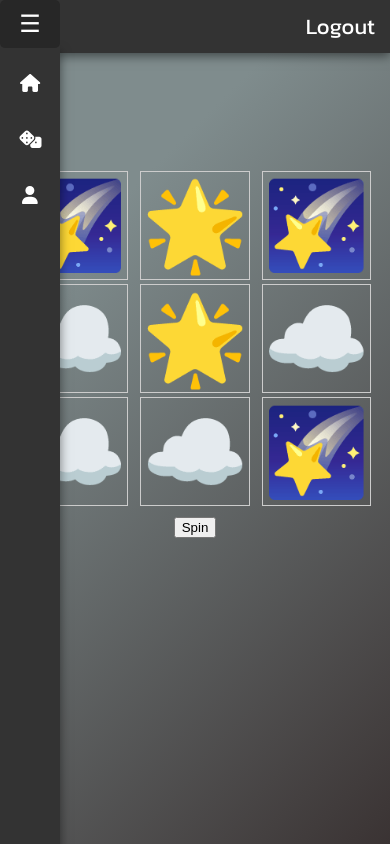
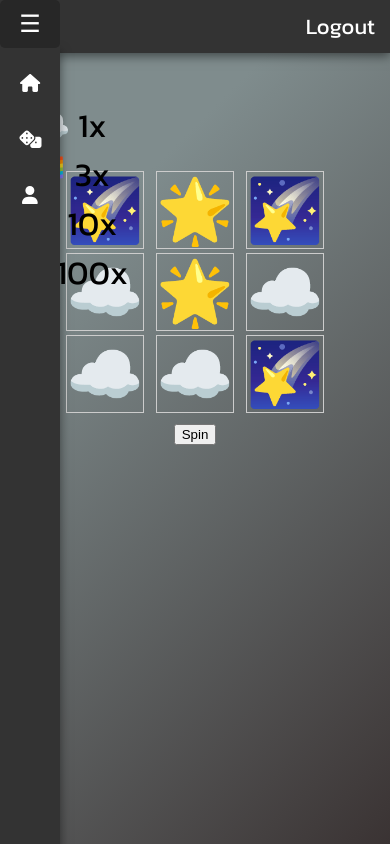
Before and after one commit to Deniz-Misirlioglu/high-roller-heaven, a React (Create React App) app in the folder highrollerheaven/: page /slot in a window 390 px wide. Built offline with nearby package versions, Linux system fonts and the light colour scheme.

Commit message:
payout table commit

```diff
--- a/highrollerheaven/src/Components/NavBarComponent/Navbar.css
+++ b/highrollerheaven/src/Components/NavBarComponent/Navbar.css
@@ -75,12 +75,12 @@ html {
   margin: 0px;
   border-radius: 5px;
   transition: background-color 0.3s;
-  position: absolute;
+  position: fixed; /* Changed from absolute to fixed */
   left: 0;
   top: 0px;
   box-sizing: border-box;
   width: 60px;
-  z-index: 3;
+  z-index: 3; /* Ensure the z-index is higher than the content but lower or equal to the navbar */
 }
 
 .hamburger-btn:hover {
--- a/highrollerheaven/src/Components/SlotComponent/Slot.css
+++ b/highrollerheaven/src/Components/SlotComponent/Slot.css
@@ -4,7 +4,7 @@
   justify-content: center;
   align-items: center;
   text-align: center;
-  padding-top: 20vh; /* Adjust this value to match the height of your .top-navbar */
+  padding-top: 20vh;
   z-index: 0;
 }
 
@@ -15,7 +15,7 @@
 }
 
 .reel {
-  margin: 0 4px; /* Adjust margin as needed */
+  margin: 0 4px;
 }
 
 .symbol {
@@ -26,16 +26,14 @@
   box-sizing: border-box;
 }
 
-/* Responsive sizing for symbols */
 .symbol {
-  width: 20vmin; /* Use vmin for responsive size based on viewport */
-  height: 20vmin; /* Adjust the size by changing the value */
-  font-size: 16vmin; /* Adjust font size to fit symbols in the box */
+  width: 20vmin;
+  height: 20vmin;
+  font-size: 16vmin;
 }
 
-/* Style for horizontal winning symbols */
 .horizontal-win {
-  background-color: #4caf50; /* Or any other highlight color */
+  background-color: #4caf50;
   animation: blinker 1s linear infinite;
 }
 
@@ -45,27 +43,45 @@
   }
 }
 
-/* If you still need to fine-tune the vertical alignment */
-@media (min-aspect-ratio: 3/4) {
-  .slot-machine-container {
-    transform: translateY(-5%);
-  }
+.win-display {
+  padding: 10px;
+  margin-top: 20px;
+}
+
+.win-message {
+  font-size: 1.5rem;
+  color: #4caf50;
+  animation: blinker 1s linear infinite;
+}
+
+.payout-table {
+  position: absolute;
+  left: 5vw;
+  top: 5vw;
+  width: fit-content;
+  font-size: 3em;
+  transition: font-size 0.3s ease, top 0.3s ease, left 0.3s ease;
+}
+
+.slot-machine {
+  flex-grow: 1;
 }
 
 @media (max-width: 768px) {
-  /* Adjustments for tablets and smaller screens */
-  .symbol {
-    width: 25vmin;
-    height: 25vmin;
-    font-size: 20vmin;
+  .slot-machine-container {
+    flex-direction: column;
+  }
+  .payout-table {
+    left: 3vw;
+    top: 10vh;
+    font-size: 2em;
   }
 }
 
 @media (max-width: 480px) {
-  /* Adjustments for mobile screens */
-  .symbol {
-    width: 28vmin;
-    height: 28vmin;
-    font-size: 22vmin;
+  .payout-table {
+    left: 2vw;
+    top: 12vh;
+    font-size: 1.5em;
   }
 }
--- a/highrollerheaven/src/Components/SlotComponent/Slot.js
+++ b/highrollerheaven/src/Components/SlotComponent/Slot.js
@@ -23,6 +23,13 @@ const weightedSymbols = [
   "🌠",
 ];
 
+const symbolMultipliers = {
+  "☁️": 1,
+  "🌈": 3,
+  "🌟": 10,
+  "🌠": 100,
+};
+
 const getRandomSymbol = () =>
   weightedSymbols[Math.floor(Math.random() * weightedSymbols.length)];
 
@@ -34,11 +41,14 @@ const Slot = () => {
   ]);
   const [spinning, setSpinning] = useState([false, false, false]);
   const [winLines, setWinLines] = useState([]);
+  const [betSize, setBetSize] = useState(1); // default bet size of 1
+  const [currentWin, setCurrentWin] = useState(0);
   const [winningSymbol, setWinningSymbol] = useState("");
   // Function to check for win lines
   const checkForWin = () => {
     // This function now relies on the current state of the reels
     setReels((currentReels) => {
+      let newCurrentWin = 0;
       const newWinLines = [];
 
       for (let row = 0; row < 3; row++) {
@@ -49,9 +59,11 @@ const Slot = () => {
           // If all symbols in the row match, it's a win
           newWinLines.push(row);
           setWinningSymbol(currentReels[0][row]);
+          const winMultiplier = symbolMultipliers[currentReels[0][row]];
+          newCurrentWin += winMultiplier * betSize;
         }
       }
-
+      setCurrentWin(newCurrentWin);
       setWinLines(newWinLines);
       return currentReels; // Return the reels without modification
     });
@@ -119,6 +131,7 @@ const Slot = () => {
   );
 
   return (
+    <>
       <div className="slot-machine-container">
         <div className="slot-machine">
           <div className="reels-container">{reels.map(renderReel)}</div>
@@ -126,7 +139,27 @@ const Slot = () => {
             {spinning.some((s) => s) ? "Spinning..." : "Spin"}
           </button>
         </div>
+        <div className="win-display">
+          {currentWin > 0 && (
+            <div className="win-message">You won {currentWin}x your bet!</div>
+          )}
         </div>
+      </div>
+      <div className="payout-table">
+        <div className="payout-item">
+          <span className="payout-symbol">☁️</span> 1x
+        </div>
+        <div className="payout-item">
+          <span className="payout-symbol">🌈</span> 3x
+        </div>
+        <div className="payout-item">
+          <span className="payout-symbol">🌟</span> 10x
+        </div>
+        <div className="payout-item">
+          <span className="payout-symbol">🌠</span> 100x
+        </div>
+      </div>
+    </>
   );
 };
 
```
Lines whose indentation alone changed are shown as unchanged.
